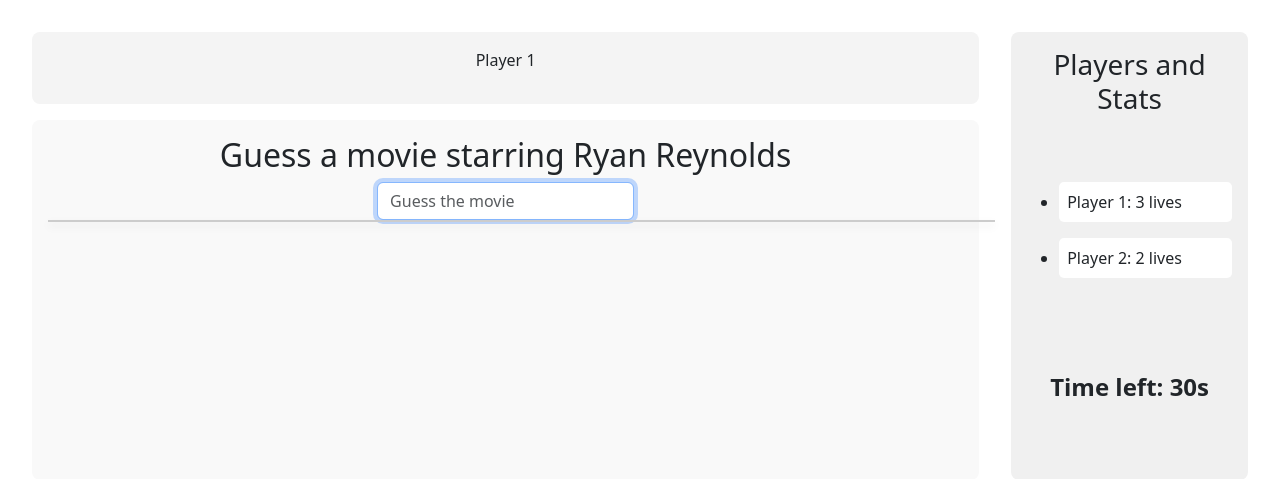
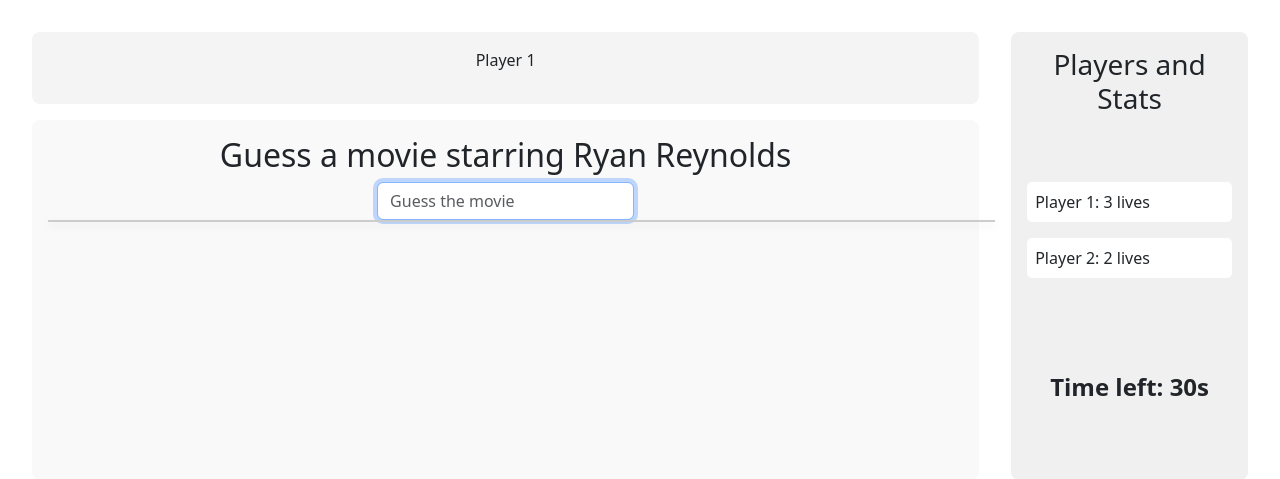
Before and after one commit to RaimondoSoleglio/RaimondoSoleglio, a Flask app: page / in a window 1280 px wide. Shown: the part 98-577 px from the top of the page. Run offline with Flask 3, Linux system fonts and the light colour scheme; data comes from the database, SQL or seed files in the repository; some libraries are stand-ins or nearby versions.

Commit message:
Sun, Nov 17, 2024, 1:25 PM +00:00

```diff
--- a/static/styles.css
+++ b/static/styles.css
@@ -142,7 +142,8 @@ h3 {
 }
 
 ul {
-  /*  list-style-type: none; */
+    list-style: none; /* Removes bullet behavior */
+    padding-left: 0;  /* Adjust indentation */
 }
 
 ul li {
```
